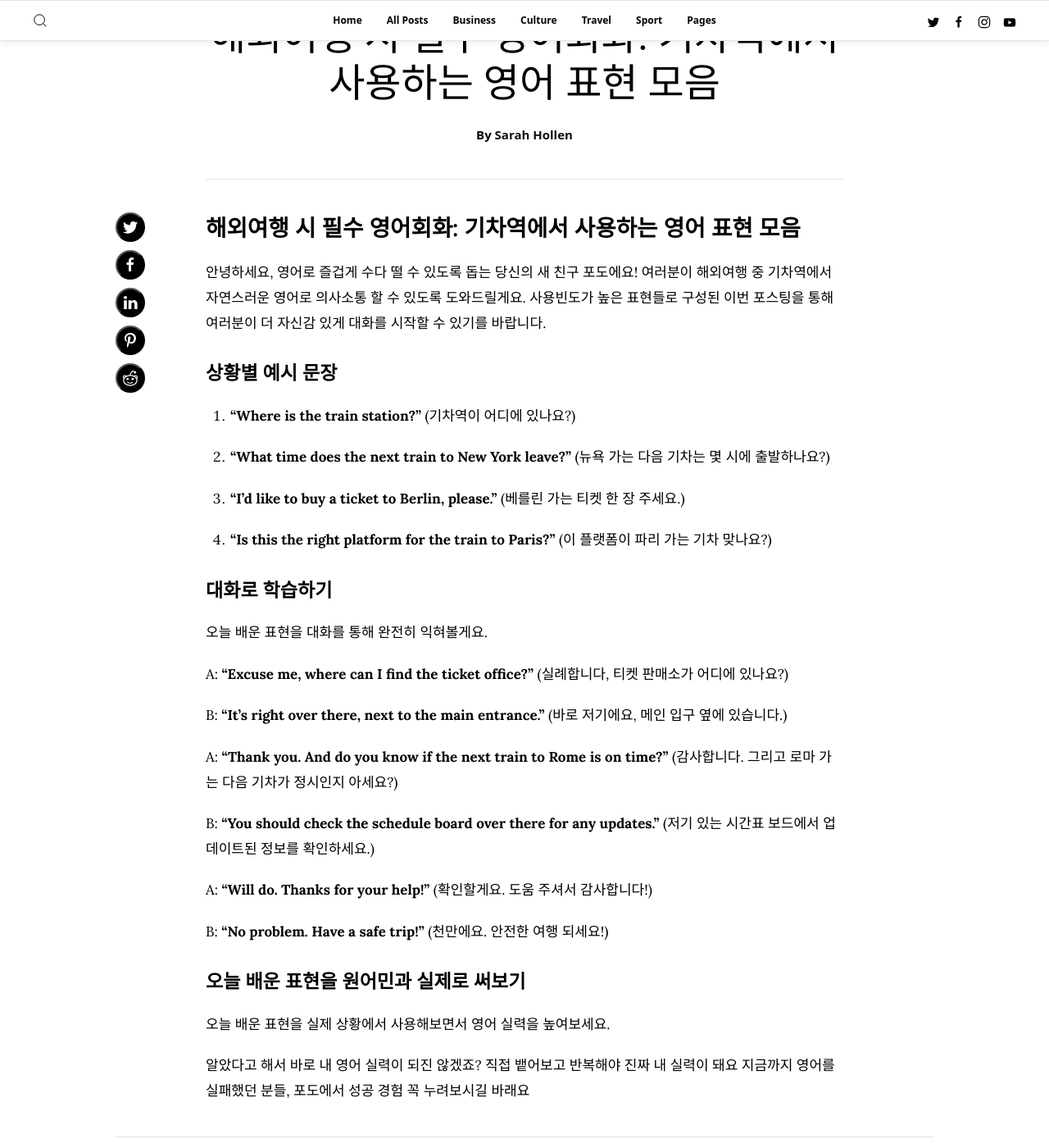
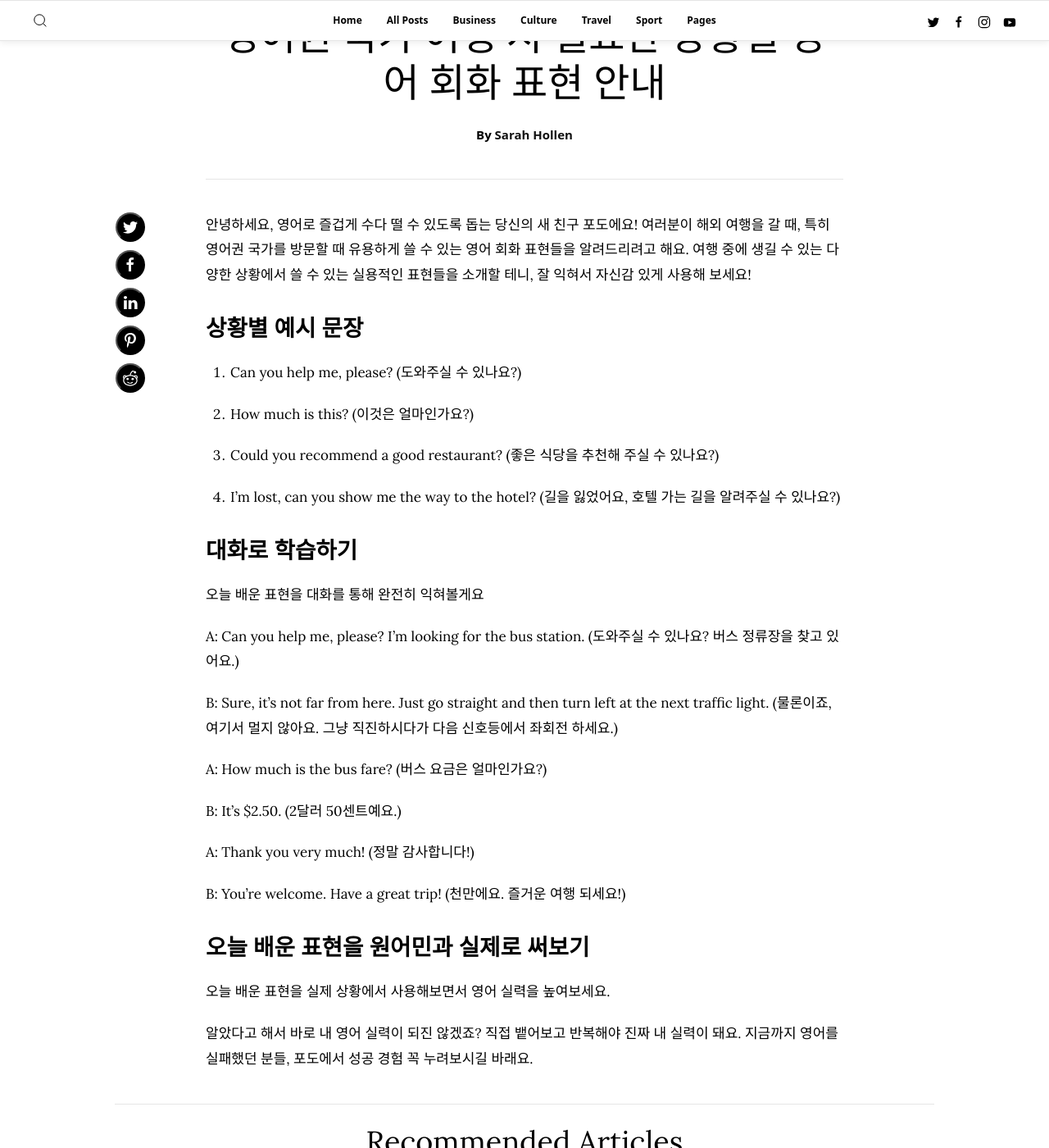
Before and after one commit to hrsong99/jekyll-theme-etoile, a Jekyll site: the page built from _posts/2024-02-24-zapier-test.md, in a window 1280 px wide and 1400 px high, scrolled down 770 px. Shown: the whole window at 82% size. Built offline with Jekyll 4.4.1, drawn with Linux system fonts in a browser that asks for light colours; some web fonts are replaced; some of the changed text lies outside the part shown; grey boxes are pictures that could not be loaded.

Commit message:
Testing direct file commit

```diff
--- a/_posts/2024-02-24-zapier-test.md
+++ b/_posts/2024-02-24-zapier-test.md
@@ -1,54 +1,52 @@
 ---
-title:  "해외여행 시 필수 영어회화: 기차역에서 사용하는 영어 표현 모음"
+title:  영어권 국가 여행 시 필요한 상황별 영어 회화 표현 안내
 image: https://source.unsplash.com/unEI4g0oOYc/1000x750
 categories: [culture]
 tags: [spotlight]
 author: sarah
 ---
-## 해외여행 시 필수 영어회화: 기차역에서 사용하는 영어 표현 모음
+안녕하세요, 영어로 즐겁게 수다 떨 수 있도록 돕는 당신의 새 친구 포도에요! 여러분이 해외 여행을 갈 때, 특히 영어권 국가를 방문할 때 유용하게 쓸 수 있는 영어 회화 표현들을 알려드리려고 해요. 여행 중에 생길 수 있는 다양한 상황에서 쓸 수 있는 실용적인 표현들을 소개할 테니, 잘 익혀서 자신감 있게 사용해 보세요!
 
-안녕하세요, 영어로 즐겁게 수다 떨 수 있도록 돕는 당신의 새 친구 포도에요! 여러분이 해외여행 중 기차역에서 자연스러운 영어로 의사소통 할 수 있도록 도와드릴게요. 사용빈도가 높은 표현들로 구성된 이번 포스팅을 통해 여러분이 더 자신감 있게 대화를 시작할 수 있기를 바랍니다.
+## 상황별 예시 문장
 
-### 상황별 예시 문장
+1. Can you help me, please?
+   (도와주실 수 있나요?)
 
-1. **"Where is the train station?"**
-   (기차역이 어디에 있나요?)
+1. How much is this?
+   (이것은 얼마인가요?)
 
-1. **"What time does the next train to New York leave?"**
-   (뉴욕 가는 다음 기차는 몇 시에 출발하나요?)
+1. Could you recommend a good restaurant?
+   (좋은 식당을 추천해 주실 수 있나요?)
 
-1. **"I'd like to buy a ticket to Berlin, please."**
-   (베를린 가는 티켓 한 장 주세요.)
+1. I'm lost, can you show me the way to the hotel?
+   (길을 잃었어요, 호텔 가는 길을 알려주실 수 있나요?)
 
-1. **"Is this the right platform for the train to Paris?"**
-   (이 플랫폼이 파리 가는 기차 맞나요?)
+## 대화로 학습하기
 
-### 대화로 학습하기
+오늘 배운 표현을 대화를 통해 완전히 익혀볼게요
 
-오늘 배운 표현을 대화를 통해 완전히 익혀볼게요.
+A: Can you help me, please? I'm looking for the bus station.
+    (도와주실 수 있나요? 버스 정류장을 찾고 있어요.)
 
-A: **"Excuse me, where can I find the ticket office?"**
-   (실례합니다, 티켓 판매소가 어디에 있나요?)
+B: Sure, it's not far from here. Just go straight and then turn left at the next traffic light.
+    (물론이죠, 여기서 멀지 않아요. 그냥 직진하시다가 다음 신호등에서 좌회전 하세요.)
 
-B: **"It's right over there, next to the main entrance."**
-   (바로 저기에요, 메인 입구 옆에 있습니다.)
+A: How much is the bus fare?
+    (버스 요금은 얼마인가요?)
 
-A: **"Thank you. And do you know if the next train to Rome is on time?"**
-   (감사합니다. 그리고 로마 가는 다음 기차가 정시인지 아세요?)
+B: It's $2.50.
+    (2달러 50센트예요.)
 
-B: **"You should check the schedule board over there for any updates."**
-   (저기 있는 시간표 보드에서 업데이트된 정보를 확인하세요.)
+A: Thank you very much!
+    (정말 감사합니다!)
 
-A: **"Will do. Thanks for your help!"**
-   (확인할게요. 도움 주셔서 감사합니다!)
+B: You're welcome. Have a great trip!
+    (천만에요. 즐거운 여행 되세요!)
 
-B: **"No problem. Have a safe trip!"**
-   (천만에요. 안전한 여행 되세요!)
-
-### 오늘 배운 표현을 원어민과 실제로 써보기
+## 오늘 배운 표현을 원어민과 실제로 써보기
 
 오늘 배운 표현을 실제 상황에서 사용해보면서 영어 실력을 높여보세요.
 
 알았다고 해서 바로 내 영어 실력이 되진 않겠죠?
-직접 뱉어보고 반복해야 진짜 내 실력이 돼요
-지금까지 영어를 실패했던 분들, 포도에서 성공 경험 꼭 누려보시길 바래요
+직접 뱉어보고 반복해야 진짜 내 실력이 돼요.
+지금까지 영어를 실패했던 분들, 포도에서 성공 경험 꼭 누려보시길 바래요.
```
